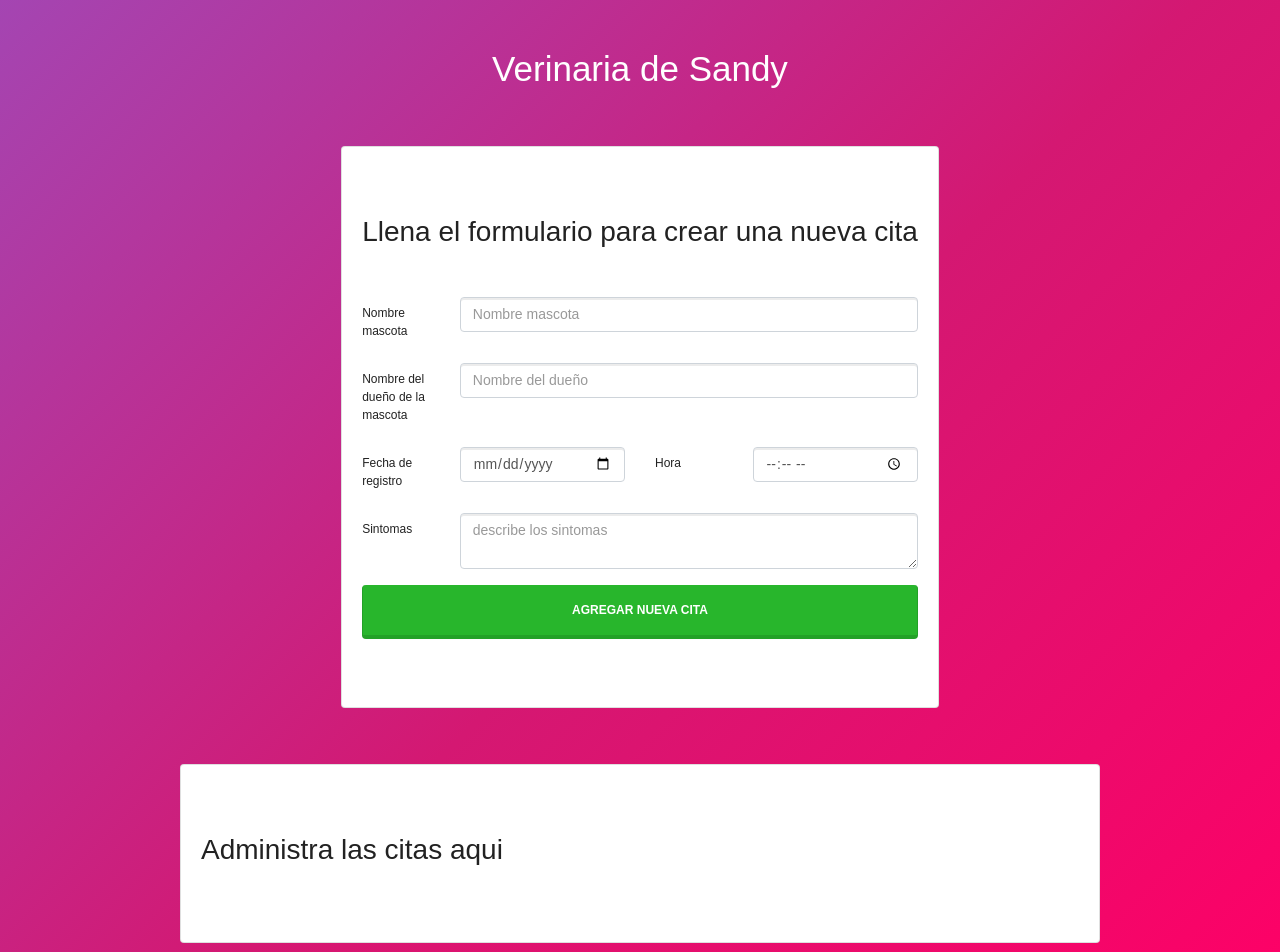
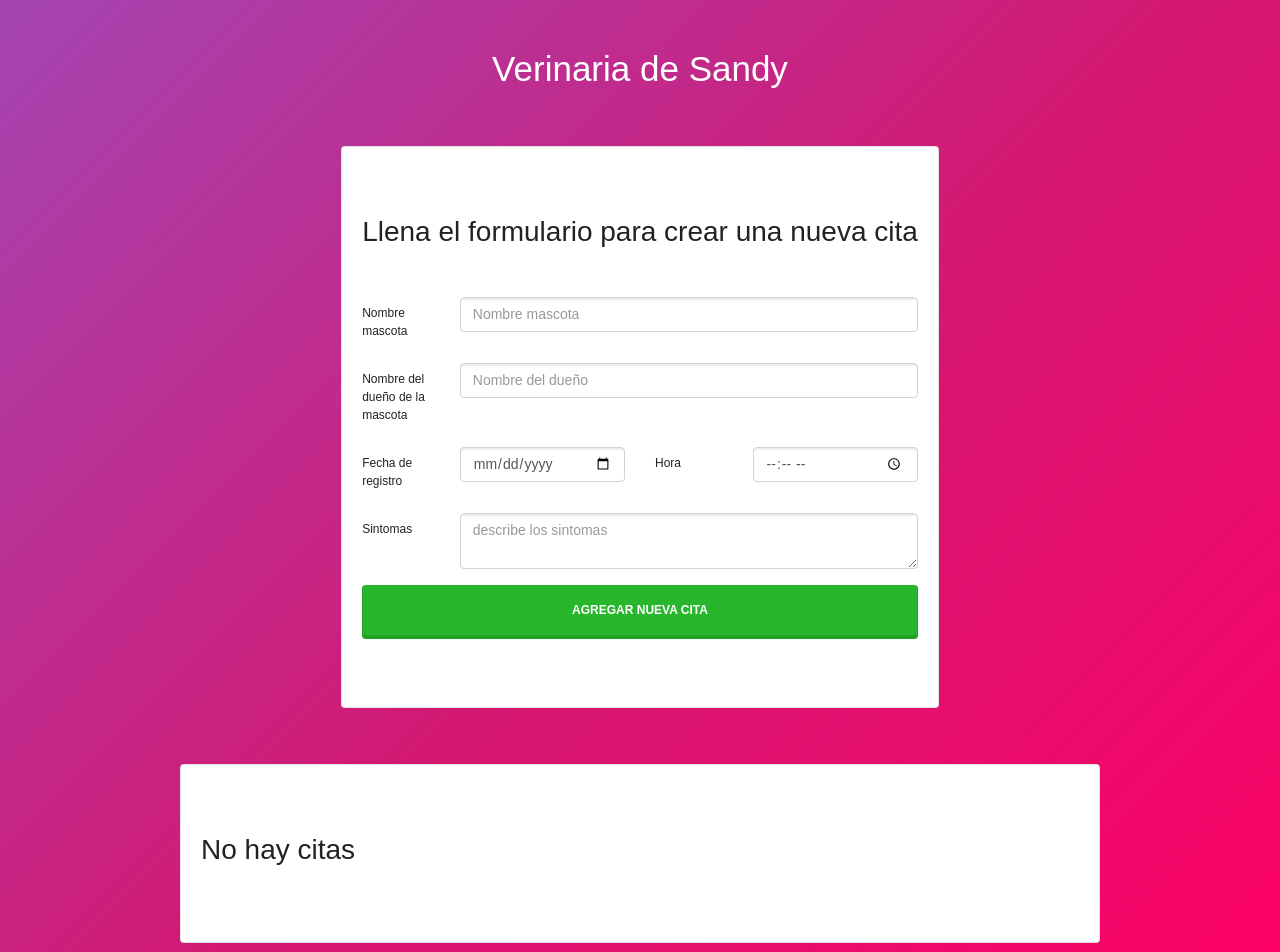
Before and after one commit to reloadercf/pacientesveterinaria, a React (Create React App) app: page / in a window 1280 px wide. Shown: the top 952 px of the page. Built offline with nearby package versions, Linux system fonts and the light colour scheme.

Commit message:
implementacion de local storage y control con eliminacion de citas

```diff
--- a/src/App.js
+++ b/src/App.js
@@ -8,6 +8,23 @@ class App extends Component {
   state = {
     citas:[]
    }
+
+   //cuando la aplicacion carga
+   componentDidMount(){
+    //leer los datos de storage
+    let citasLS=localStorage.getItem('citas')
+    if(citasLS){
+      this.setState({
+        citas:JSON.parse(citasLS)
+      })
+    }
+
+   }
+   //cuando agregamos o eliminamos una nueva cita
+   componentDidUpdate(){
+     localStorage.setItem('citas', JSON.stringify(this.state.citas))
+   }
+
 
   crearNuevaCita=datos=>{
     //copiar el state actial
@@ -21,7 +38,15 @@ class App extends Component {
 
   //eliminar citas del state
   eliminarCita=id=>{
-    console.log(id)
+    //tomar una copia del state
+    let citasActuales=[...this.state.citas]
+    //utilizar filter para sacar el elemiento id del arreglo
+    let citas=citasActuales.filter(cita=>cita.id!==id)
+
+    //ahora actualizamos el state
+    this.setState({
+      citas
+    })
   }
 
   render() {
--- a/src/components/Cita.js
+++ b/src/components/Cita.js
@@ -1,6 +1,7 @@
 import React from 'react'
+import PropTypes from 'prop-types'
 
-let Cita =({cita})=>(
+let Cita =({cita,eliminarCita})=>(
     <div className='media mt-3'>
         <div className='media-body'>
             <h3 className='mt-0'>{cita.mascota}</h3>
@@ -20,7 +21,16 @@ let Cita =({cita})=>(
                 <span>Sintomas:</span>
             </p>
             <p className='card-text'>{cita.sintomas}</p>
+
+            <button
+                className="btn btn-danger"
+                onClick={()=>eliminarCita(cita.id)}
+            >Borrar &times;</button>
         </div>
     </div>
 )
+Cita.propTypes={
+    cita:PropTypes.object.isRequired,
+    eliminarCita:PropTypes.func.isRequired
+}
 export default Cita
--- a/src/components/ListaCitas.js
+++ b/src/components/ListaCitas.js
@@ -1,10 +1,15 @@
 import React from 'react'
 import Cita from './Cita'
+import PropTypes from 'prop-types'
+let ListaCitas =({citas,eliminarCita})=>{
 
-let ListaCitas =({citas,eliminarCita})=>(
-    <div className='card mt-2 py-5'>
+    //imprimir el mensaje en base si hay citas o no
+    let mensaje=Object.keys(citas).length===0?'No hay citas':'Administra las citas'
+
+    return(
+        <div className='card mt-2 py-5'>
         <div className='card-body'>
-            <h2 className=''>Administra las citas aqui</h2>
+            <h2 className=''>{mensaje}</h2>
             <div className='lista-citas'>
                 {citas.map(cita=>(
                     <Cita
@@ -17,5 +22,11 @@ let ListaCitas =({citas,eliminarCita})=>(
             </div>
         </div>
     </div>
-)
+    )
+}
+
+ListaCitas.propTypes={
+    citas:PropTypes.array.isRequired,
+    eliminarCita:PropTypes.func.isRequired
+}
 export default ListaCitas
--- a/src/components/NuevaCita.js
+++ b/src/components/NuevaCita.js
@@ -1,5 +1,7 @@
 import React, { Component } from 'react';
 import uuid from 'uuid'
+import PropTypes from 'prop-types'
+
 
 let stateInicial= { cita:{
     mascota:'',
@@ -156,4 +158,8 @@ class NuevaCita extends Component {
     }
 }
 
+NuevaCita.propTypes={
+    crearNuevaCita:PropTypes.func.isRequired
+}
+
 export default NuevaCita;
```
Also changed, not shown: src/components/Header.js (+8 -0 lines).
